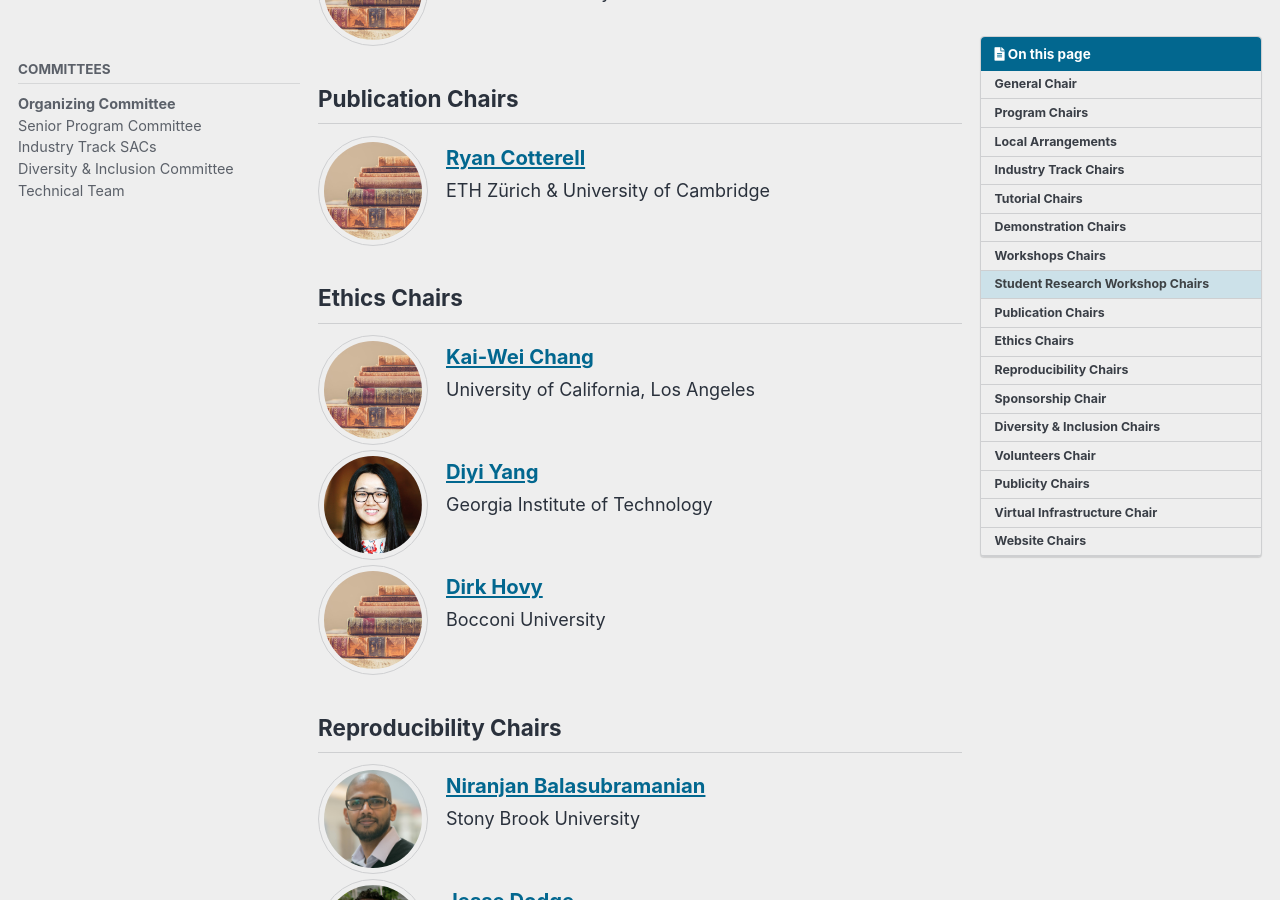
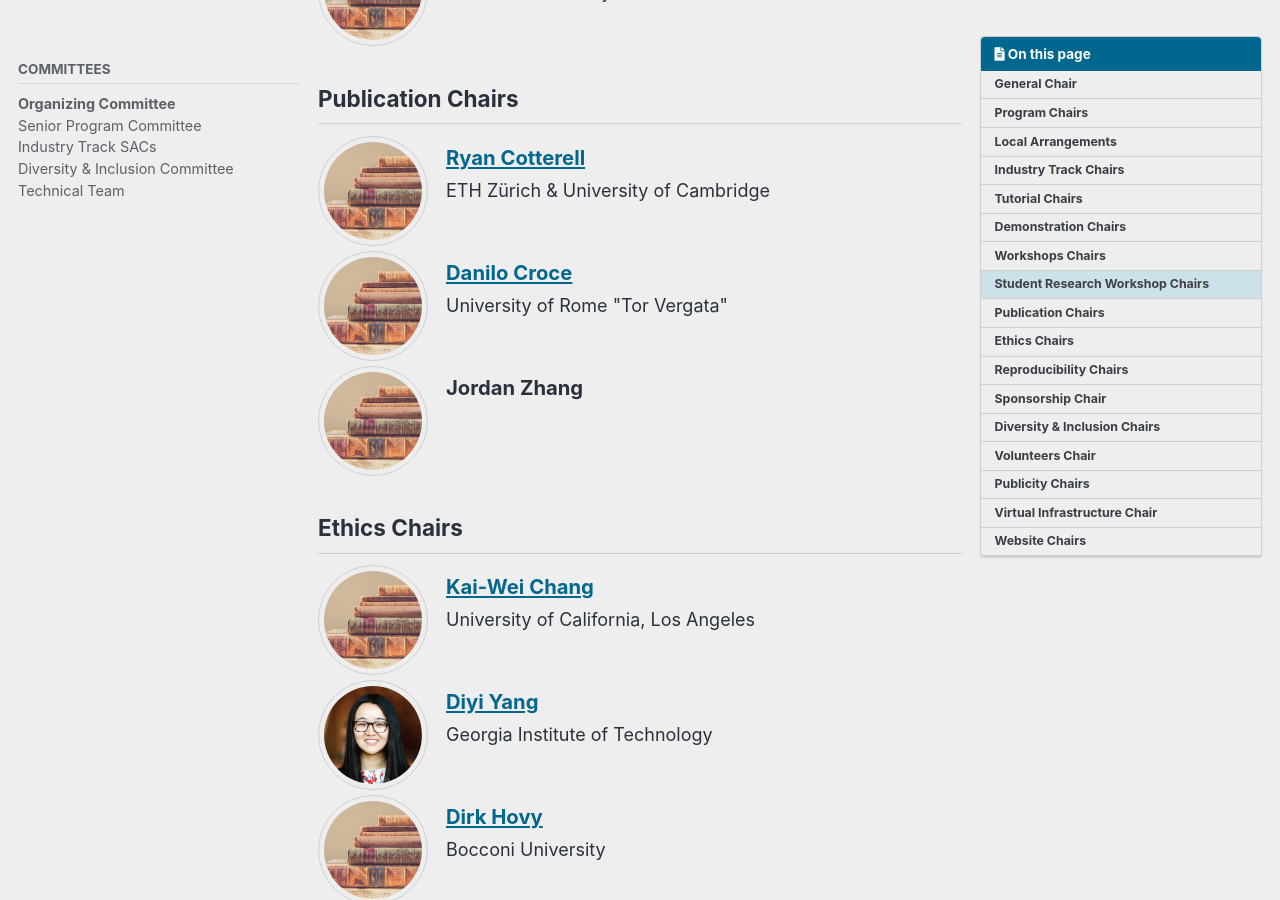
Before and after one commit to naacl-org/naacl-2022-website, a Jekyll site: the page built from _pages/committees/organization.md, in a window 1280 px wide and 900 px high, scrolled down 3843 px. Built offline with Jekyll 4.4.1, drawn with Linux system fonts in a browser that asks for light colours; cached includes are drawn as plain includes; comment, search, counter and statistics services are not loaded.

Commit message:
Added publication chairs

```diff
--- a/_pages/committees/organization.md
+++ b/_pages/committees/organization.md
@@ -186,6 +186,20 @@ toc_sticky: true
    picture="/assets/images/committee/books.jpg"
    site="https://rycolab.io/authors/ryan/"
    institution="ETH Zürich & University of Cambridge"
+%}
+
+{% include bio-box
+   name="Danilo Croce"
+   picture="/assets/images/committee/books.jpg"
+   site="http://art.uniroma2.it/croce/"
+   institution="University of Rome \"Tor Vergata\""
+%}
+
+{% include bio-box
+   name="Jordan Zhang"
+   picture="/assets/images/committee/books.jpg"
+   site=""
+   institution=""
 %}
 
 ## Ethics Chairs
```
